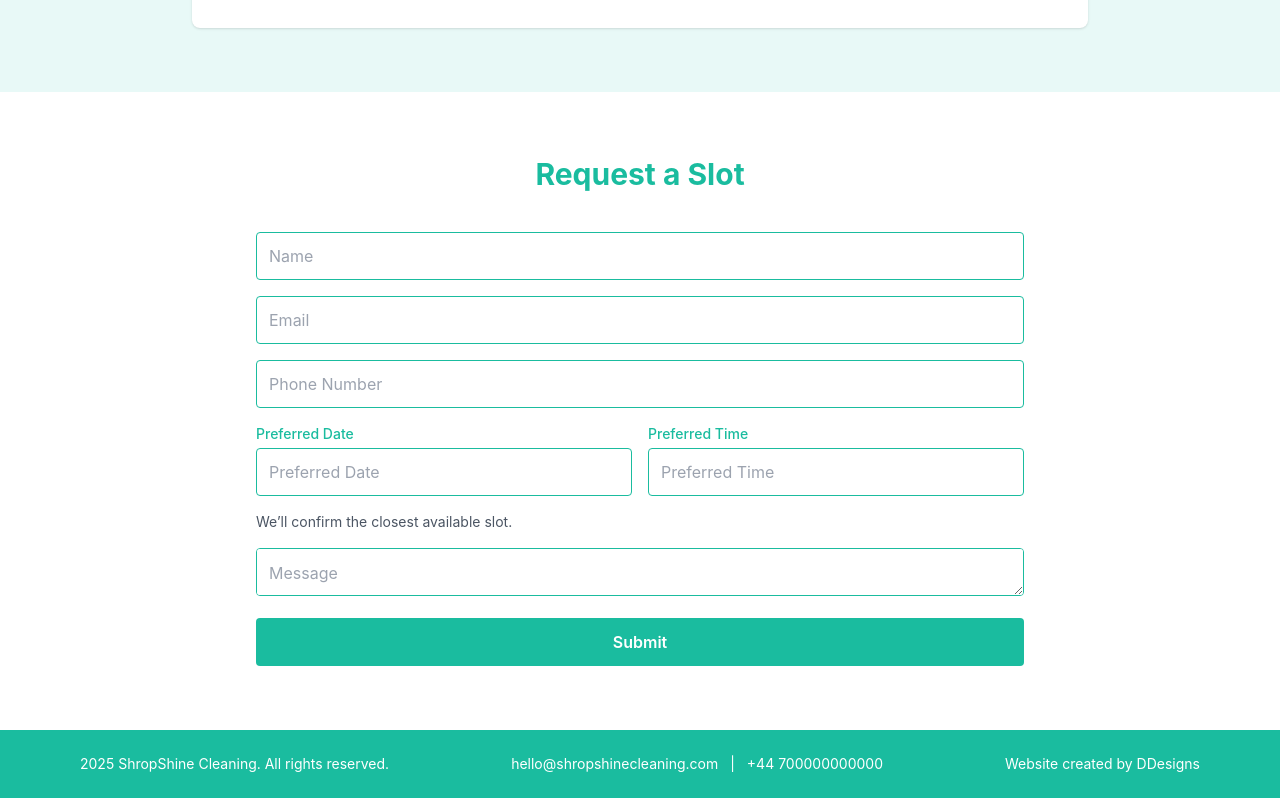
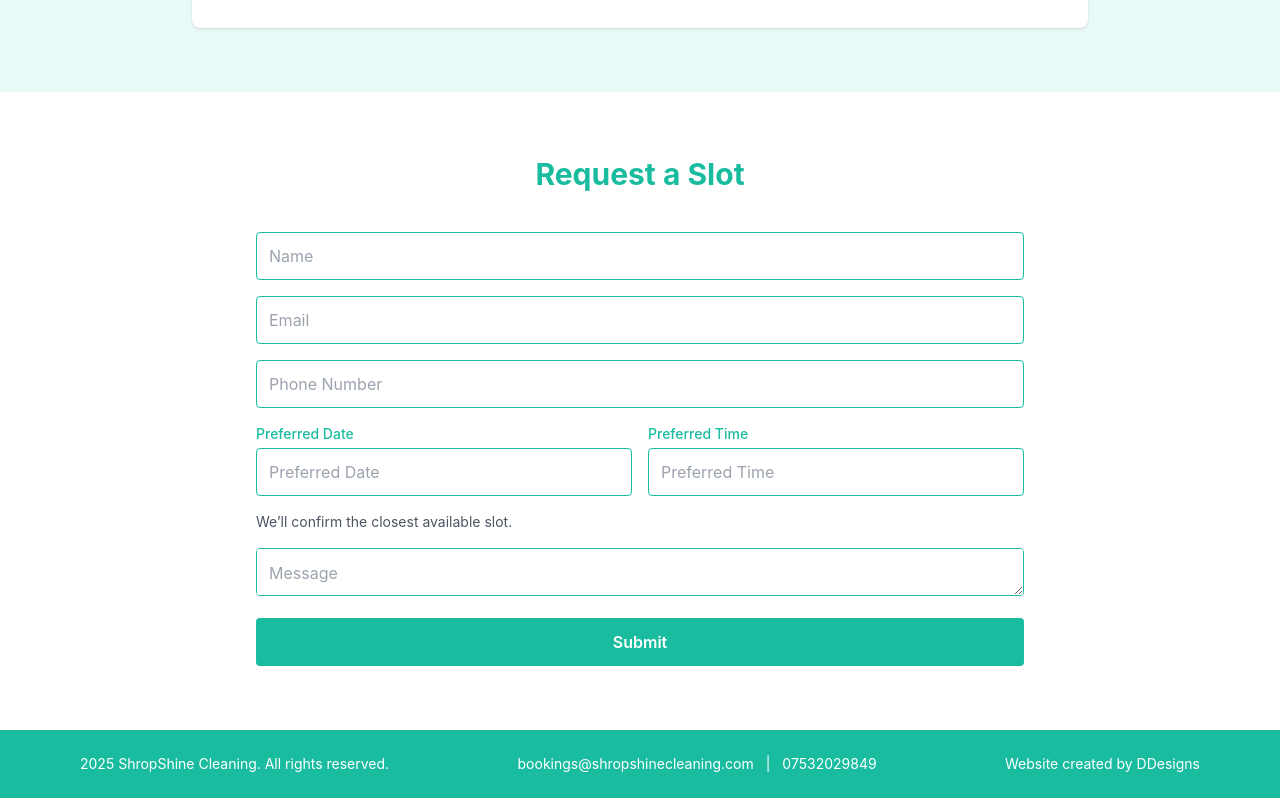
Before and after one commit to Damian-Dvs/Shropshire, a React (Vite) app: page / in a window 1280 px wide. Shown: the part 2715-3513 px from the top of the page. Built offline with nearby package versions, Linux system fonts and the light colour scheme.

Commit message:
footer updated

```diff
--- a/src/components/Footer.jsx
+++ b/src/components/Footer.jsx
@@ -8,14 +8,14 @@ export default function Footer() {
               href="mailto:bookings@shropshinecleaning.com"
               className="hover:underline hover:text-soft"
             >
-              hello@shropshinecleaning.com
+              bookings@shropshinecleaning.com
             </a>
             <span>|</span>
             <a
               href="tel:07532029849"
               className="hover:underline hover:text-soft"
             >
-              +44 700000000000
+              07532029849
             </a>
           </div>
           <p className="text-white">Website created by DDesigns</p>
```
